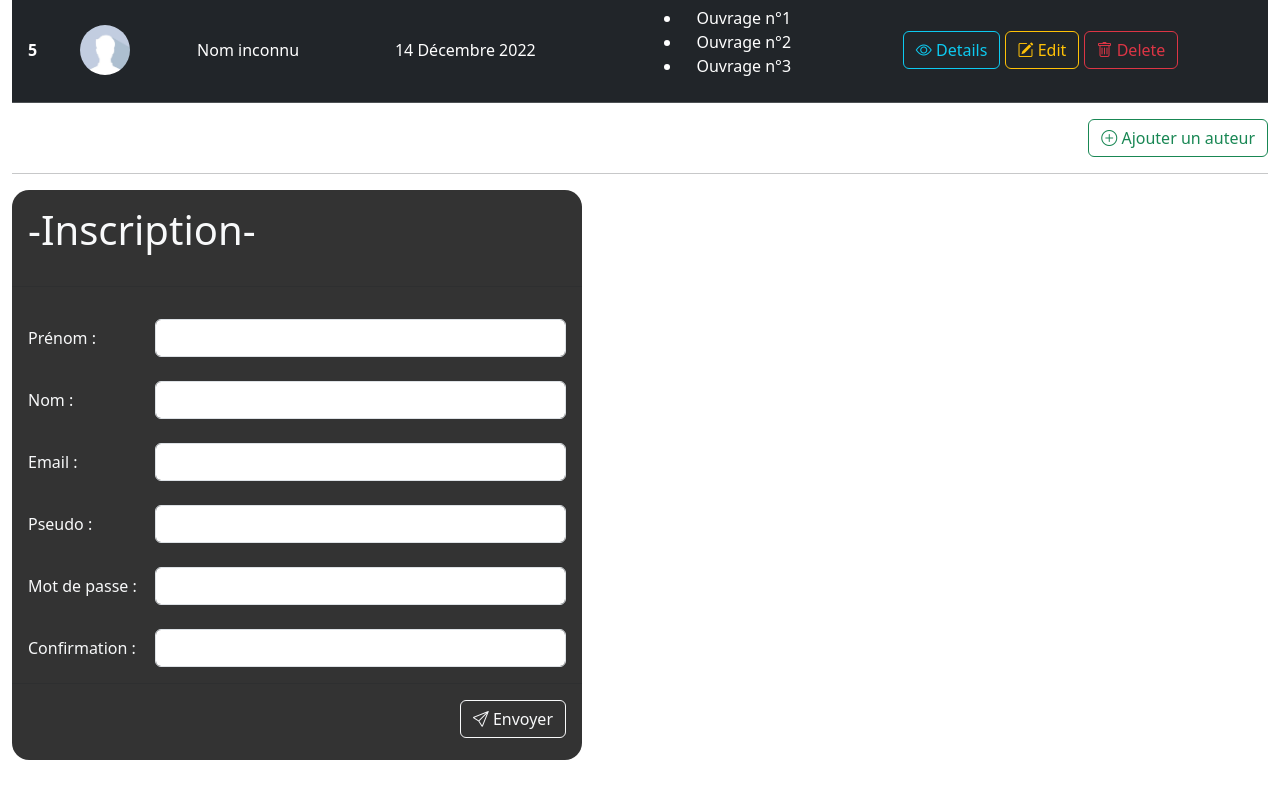
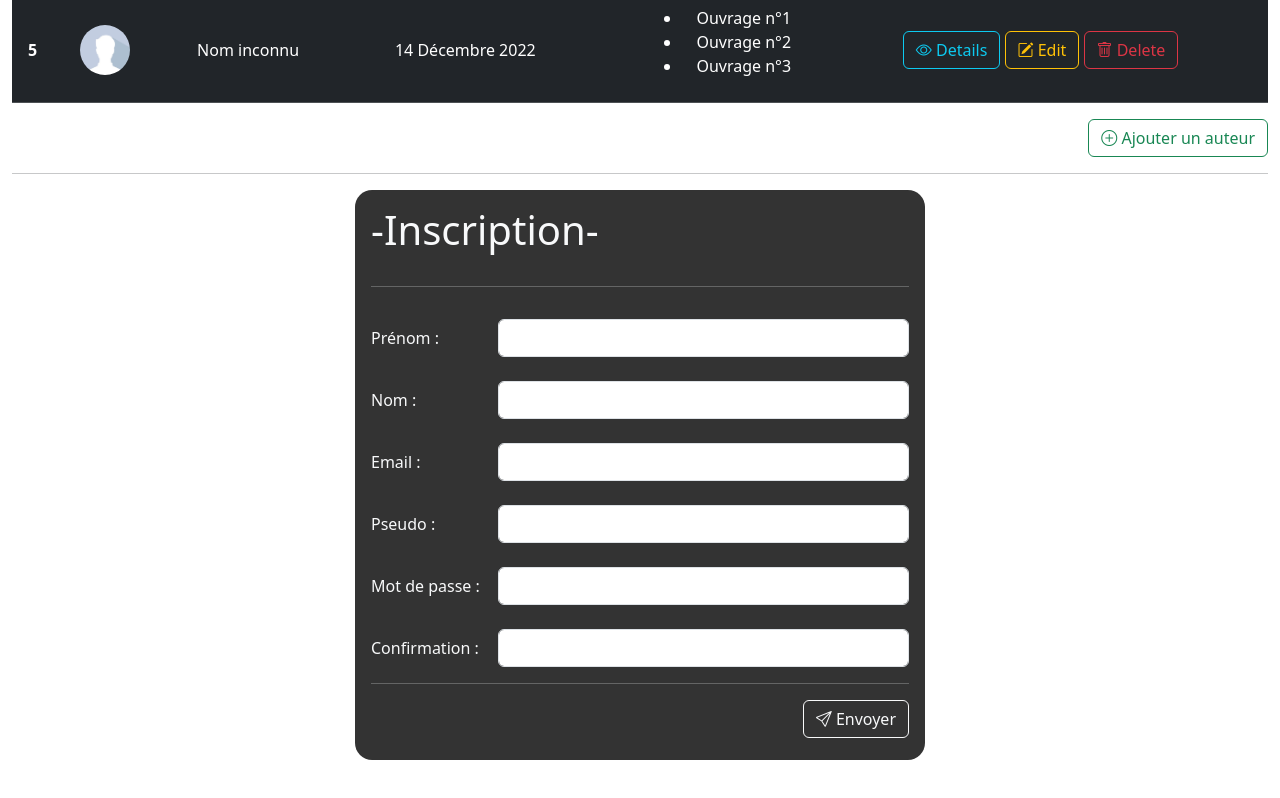
Before and after one commit to aurelie661/BOOTSTRAP, a plain HTML site: page index.html in a window 1280 px wide. Shown: the part 1386-2184 px from the top of the page. Drawn offline with nearby package versions, Linux system fonts and the light colour scheme.

Commit message:
exo formulaire

```diff
--- a/index.html
+++ b/index.html
@@ -288,9 +288,11 @@
       </div>
       <hr>
       <div class="mb-5">
-        <div class="box">
+        <div class="box mx-auto">
             <h1 class="text-light fw-light p-3">-Inscription-</h1>
-            <hr>
+            <div class="text-light ms-3 me-3">
+                <hr>
+            </div>
             <div class="row g-3 align-items-center ms-2 text-light my-2">
                 <div class="col-auto">
                   <label for="firstname" class="col-form-label">Prénom : </label>
@@ -339,7 +341,9 @@
                   <input type="password" id="mdp2" name="mdp2" class="form-control">
                 </div>
             </div>
-            <hr>
+            <div class="text-light ms-3 me-3">
+                <hr>
+            </div>
             <button class="btn btn btn-outline-light d-block ms-auto me-3"><i class="bi bi-send"></i> Envoyer</button>
         </div>
       </div>
```
